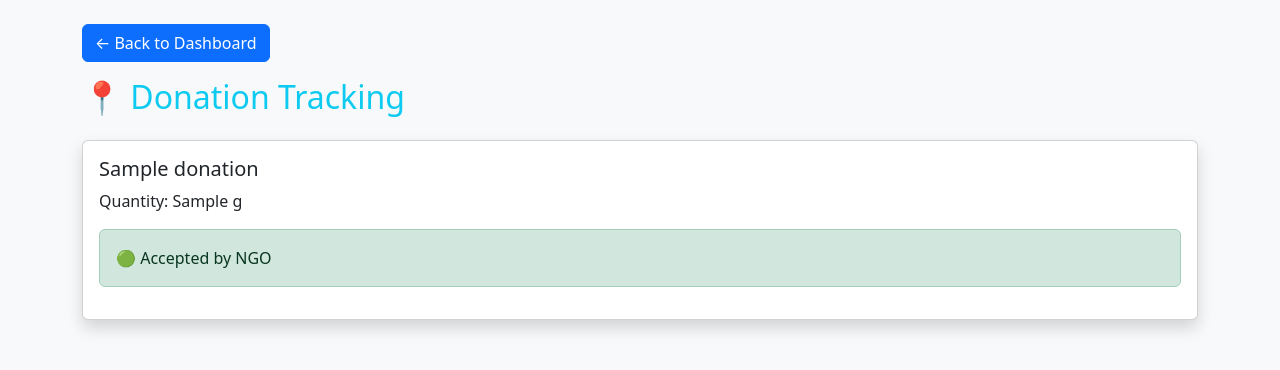
After one commit to rishikasristu/food-redistribution-system, a Flask app: page /tracking in a window 1280 px wide. The commit adds this page. Shown: the top 370 px of the page. Run offline with Flask 3, Linux system fonts and the light colour scheme; the visitor is signed in with stand-in values (Sample User, id 1); tables that the repository leaves empty or names only in its code hold one stand-in row (values such as "Sample post"); parts of the project's set-up code (start-up, migrations or seed data) failed here and were passed over.

Commit message:
added tracking feature

```diff
--- a/app.py
+++ b/app.py
@@ -457,6 +457,17 @@ def update_profile():
     session["name"] = user.name
 
     return redirect("/profile")
+@app.route("/tracking")
+def tracking():
+
+    donations = Donation.query.filter_by(
+        user_id=session["user_id"]
+    ).all()
+
+    return render_template(
+        "tracking.html",
+        donations=donations
+    )
 @app.route("/logout")
 def logout():
 
--- a/templates/dashboard.html
+++ b/templates/dashboard.html
@@ -35,6 +35,12 @@
             My Profile
 
         </a>
+        <a href="/tracking"
+            class="btn btn-info mb-3">
+
+            📍 Donation Tracking
+
+        </a>
 
         <a href="/logout"
            class="btn btn-danger">
--- /dev/null
+++ b/templates/tracking.html
@@ -0,0 +1,78 @@
+<!DOCTYPE html>
+<html>
+
+<head>
+
+<title>Donation Tracking</title>
+
+<link href="https://cdn.jsdelivr.net/npm/bootstrap@5.3.3/dist/css/bootstrap.min.css"
+      rel="stylesheet">
+
+</head>
+
+<body class="bg-light">
+
+<div class="container mt-4">
+
+    <a href="/dashboard"
+       class="btn btn-primary mb-3">
+
+        ← Back to Dashboard
+
+    </a>
+
+    <h2 class="text-info mb-4">
+        📍 Donation Tracking
+    </h2>
+
+    {% for d in donations %}
+
+    <div class="card shadow mb-3">
+
+        <div class="card-body">
+
+            <h5>
+                {{ d.food_name }}
+            </h5>
+
+            <p>
+                Quantity: {{ d.quantity }} g
+            </p>
+
+            {% if d.status == "Pending" %}
+
+                <div class="alert alert-warning">
+                    🟡 Pending Review
+                </div>
+
+            {% elif d.status == "Accepted" %}
+
+                <div class="alert alert-success">
+                    🟢 Accepted by NGO
+                </div>
+
+            {% elif d.status == "Expired" %}
+
+                <div class="alert alert-danger">
+                    🔴 Expired
+                </div>
+
+            {% elif d.status == "Rejected" %}
+
+                <div class="alert alert-dark">
+                    ⚫ Rejected
+                </div>
+
+            {% endif %}
+
+        </div>
+
+    </div>
+
+    {% endfor %}
+
+</div>
+
+</body>
+
+</html>
```
